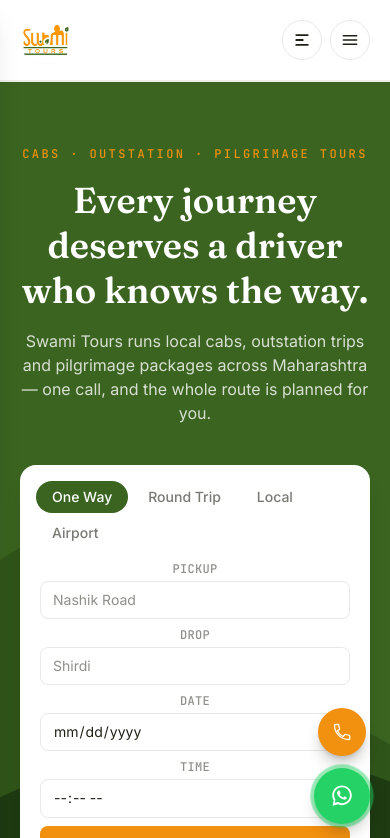
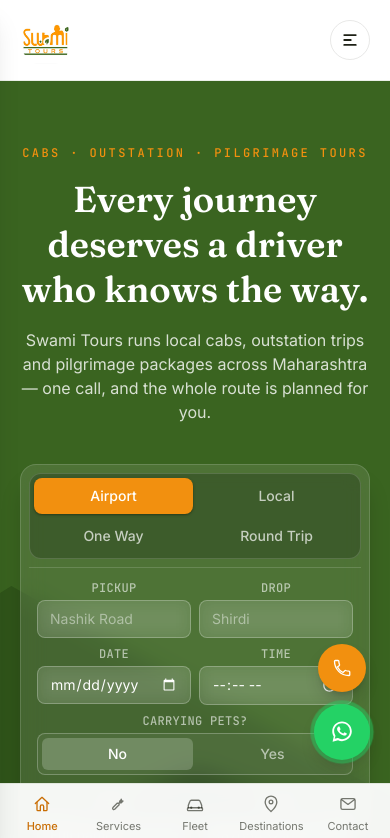
Before and after one commit to swamitoursdev/swamitours, a Next.js app: page / in a window 390 px wide. Shown: the top 838 px of the page. Built offline with nearby package versions, Linux system fonts and the light colour scheme.

Commit message:
Feat - Fixing Booking UI

```diff
--- a/components/home/BookingWidget.tsx
+++ b/components/home/BookingWidget.tsx
@@ -2,24 +2,68 @@
 
 import { useState } from "react";
 
-const tripTypes = ["One Way", "Round Trip", "Local", "Airport"] as const;
+const tripTypes = ["Airport", "Local", "One Way", "Round Trip"] as const;
 
 export default function BookingWidget() {
-  const [tripType, setTripType] = useState<(typeof tripTypes)[number]>("One Way");
+  const [tripType, setTripType] = useState<(typeof tripTypes)[number]>("Airport");
+  const [carryingPets, setCarryingPets] = useState(false);
+
+  const isRoundTrip = tripType === "Round Trip";
+
+  const inputClasses =
+    "w-full rounded-lg border border-white/25 bg-white/10 px-3 py-2 text-sm text-white placeholder-white/45 backdrop-blur-sm transition-colors focus:outline-2 focus:outline-saffron focus:bg-white/15 [color-scheme:dark]";
+  const labelClasses = "text-xs font-mono uppercase tracking-wide text-white/60";
+
+  const petsField = (
+    <div className="flex flex-col gap-1 col-span-2 sm:col-span-1">
+      <span className={labelClasses}>Carrying Pets?</span>
+      <div className="flex gap-1 rounded-lg border border-white/25 bg-white/5 p-1">
+        <button
+          type="button"
+          onClick={() => setCarryingPets(false)}
+          aria-pressed={!carryingPets}
+          className={`flex-1 rounded-md py-1.5 text-sm font-medium transition-colors ${
+            !carryingPets
+              ? "bg-white/20 text-white"
+              : "text-white/60 hover:bg-white/10"
+          }`}
+        >
+          No
+        </button>
+        <button
+          type="button"
+          onClick={() => setCarryingPets(true)}
+          aria-pressed={carryingPets}
+          className={`flex-1 rounded-md py-1.5 text-sm font-medium transition-colors ${
+            carryingPets
+              ? "bg-white/20 text-white"
+              : "text-white/60 hover:bg-white/10"
+          }`}
+        >
+          Yes
+        </button>
+      </div>
+      {carryingPets && (
+        <span className="text-[11px] text-white/50 mt-0.5">
+          Additional pet charges apply
+        </span>
+      )}
+    </div>
+  );
 
   return (
-    <div className="w-full max-w-3xl rounded-2xl bg-white shadow-xl shadow-ink/10 p-2">
-      <div className="flex flex-wrap gap-1 p-2">
+    <div className="w-full rounded-2xl border border-white/15 bg-white/10 shadow-xl shadow-black/20 backdrop-blur-md p-2 sm:p-3">
+      <div className="grid grid-cols-2 sm:grid-cols-4 gap-1 rounded-xl border border-white/15 bg-black/20 p-1 sm:p-1.5">
         {tripTypes.map((type) => (
           <button
             key={type}
             type="button"
             onClick={() => setTripType(type)}
             aria-pressed={tripType === type}
-            className={`rounded-full px-4 py-1.5 text-sm font-medium transition-colors ${
+            className={`w-full rounded-lg px-4 py-2 text-sm font-medium text-center transition-colors ${
               tripType === type
-                ? "bg-moss text-white"
-                : "text-ink/60 hover:bg-sand"
+                ? "bg-saffron text-white shadow-sm shadow-black/30"
+                : "text-white/70 hover:bg-white/10"
             }`}
           >
             {type}
@@ -27,55 +71,110 @@ export default function BookingWidget() {
         ))}
       </div>
 
-      <form className="grid grid-cols-1 sm:grid-cols-2 lg:grid-cols-5 gap-2 p-3 pt-1">
-        <label className="flex flex-col gap-1 lg:col-span-1">
-          <span className="text-xs font-mono uppercase tracking-wide text-ink/50">
-            Pickup
-          </span>
+      <form className="flex flex-col gap-2 p-2 sm:p-3 pt-3 mt-2 border-t border-white/15">
+        {/* Route / date / time */}
+        <div className="grid grid-cols-2 sm:grid-cols-3 lg:grid-cols-5 gap-2">
+          <label className="flex flex-col gap-1 col-span-1">
+            <span className={labelClasses}>Pickup</span>
             <input
               type="text"
               placeholder="Nashik Road"
-            className="rounded-lg border border-ink/10 px-3 py-2 text-sm focus:outline-2 focus:outline-saffron"
+              className={inputClasses}
             />
           </label>
 
-        <label className="flex flex-col gap-1 lg:col-span-1">
-          <span className="text-xs font-mono uppercase tracking-wide text-ink/50">
+          <label className="flex flex-col gap-1 col-span-1">
+            <span className={labelClasses}>
               {tripType === "Local" ? "Package" : "Drop"}
             </span>
             <input
               type="text"
               placeholder={tripType === "Local" ? "4hr / 40km" : "Shirdi"}
-            className="rounded-lg border border-ink/10 px-3 py-2 text-sm focus:outline-2 focus:outline-saffron"
+              className={inputClasses}
             />
           </label>
 
-        <label className="flex flex-col gap-1 lg:col-span-1">
-          <span className="text-xs font-mono uppercase tracking-wide text-ink/50">
-            Date
+          <label className="flex flex-col gap-1 col-span-1">
+            <span className={labelClasses}>
+              {isRoundTrip ? "Departure Date" : "Date"}
             </span>
+            <input type="date" className={inputClasses} />
+          </label>
+
+          <label className="flex flex-col gap-1 col-span-1">
+            <span className={labelClasses}>
+              {isRoundTrip ? "Departure Time" : "Time"}
+            </span>
+            <input type="time" className={inputClasses} />
+          </label>
+
+          {!isRoundTrip && petsField}
+        </div>
+
+        {/* Return date/time, only for Round Trip */}
+        {isRoundTrip && (
+          <div className="grid grid-cols-2 sm:grid-cols-3 lg:grid-cols-5 gap-2">
+            <label className="flex flex-col gap-1 col-span-1 lg:col-start-3">
+              <span className={labelClasses}>Return Date</span>
+              <input type="date" className={inputClasses} />
+            </label>
+
+            <label className="flex flex-col gap-1 col-span-1">
+              <span className={labelClasses}>Return Time</span>
+              <input type="time" className={inputClasses} />
+            </label>
+
+            {petsField}
+          </div>
+        )}
+
+        {/* Passenger details */}
+        <div className="grid grid-cols-2 sm:grid-cols-3 lg:grid-cols-5 gap-2 pt-2 mt-1 border-t border-white/15">
+          <label className="flex flex-col gap-1 col-span-1">
+            <span className={labelClasses}>Name</span>
             <input
-            type="date"
-            className="rounded-lg border border-ink/10 px-3 py-2 text-sm focus:outline-2 focus:outline-saffron"
+              type="text"
+              placeholder="Full name"
+              className={inputClasses}
             />
           </label>
 
-        <label className="flex flex-col gap-1 lg:col-span-1">
-          <span className="text-xs font-mono uppercase tracking-wide text-ink/50">
-            Time
-          </span>
+          <label className="flex flex-col gap-1 col-span-1">
+            <span className={labelClasses}>Phone</span>
             <input
-            type="time"
-            className="rounded-lg border border-ink/10 px-3 py-2 text-sm focus:outline-2 focus:outline-saffron"
+              type="tel"
+              placeholder="9876543210"
+              className={inputClasses}
+            />
+          </label>
+
+          <label className="flex flex-col gap-1 col-span-1">
+            <span className={labelClasses}>Passengers</span>
+            <input
+              type="number"
+              min={1}
+              placeholder="2"
+              className={inputClasses}
+            />
+          </label>
+
+          <label className="flex flex-col gap-1 col-span-1">
+            <span className={labelClasses}>Luggage (bags)</span>
+            <input
+              type="number"
+              min={0}
+              placeholder="1"
+              className={inputClasses}
             />
           </label>
 
           <button
             type="submit"
-          className="self-end rounded-lg bg-saffron px-4 py-2.5 text-sm font-semibold text-white hover:bg-saffron-dark transition-colors lg:col-span-1"
+            className="self-end rounded-lg bg-saffron px-4 py-2.5 text-sm font-semibold text-white hover:bg-saffron-dark transition-colors col-span-2 sm:col-span-1"
           >
             Search Cabs
           </button>
+        </div>
       </form>
     </div>
   );
--- a/components/layout/Header.tsx
+++ b/components/layout/Header.tsx
@@ -5,15 +5,84 @@ import Image from "next/image";
 import Link from "next/link";
 import { usePathname } from "next/navigation";
 
-// These are in-page section anchors that only exist on the home page ("/").
-// They're prefixed with "/" so they still work correctly from other routes
-// (the browser will navigate home first, then jump to the section).
+const anchorIconProps = {
+  width: 20,
+  height: 20,
+  viewBox: "0 0 24 24",
+  fill: "none" as const,
+  "aria-hidden": true as const,
+};
+
+// In-page section anchors — only meaningful on the home page ("/").
+// Rendered as a bottom nav bar on mobile, and as a horizontal nav on desktop.
 const navLinks = [
-  { label: "Home", href: "/#home" },
-  { label: "Services", href: "/#services" },
-  { label: "Fleet", href: "/#fleet" },
-  { label: "Destinations", href: "/#destinations" },
-  { label: "Contact", href: "/#contact" },
+  {
+    label: "Home",
+    href: "/#home",
+    id: "home",
+    icon: (
+      <svg {...anchorIconProps}>
+        <path d="M4 11.5 12 4l8 7.5" stroke="currentColor" strokeWidth="1.6" strokeLinecap="round" strokeLinejoin="round" />
+        <path d="M6 10v9a1 1 0 0 0 1 1h3v-5a2 2 0 0 1 2-2h0a2 2 0 0 1 2 2v5h3a1 1 0 0 0 1-1v-9" stroke="currentColor" strokeWidth="1.6" strokeLinecap="round" strokeLinejoin="round" />
+      </svg>
+    ),
+  },
+  {
+    label: "Services",
+    href: "/#services",
+    id: "services",
+    icon: (
+      <svg {...anchorIconProps}>
+        <path
+          d="M14.7 6.3a3.5 3.5 0 0 1-4.6 4.6l-5.4 5.4a1.5 1.5 0 0 0 2.1 2.1l5.4-5.4a3.5 3.5 0 0 1 4.6-4.6l-2.1 2.1-1.5-.4-.4-1.5 2.1-2.1Z"
+          stroke="currentColor"
+          strokeWidth="1.6"
+          strokeLinecap="round"
+          strokeLinejoin="round"
+        />
+      </svg>
+    ),
+  },
+  {
+    label: "Fleet",
+    href: "/#fleet",
+    id: "fleet",
+    icon: (
+      <svg {...anchorIconProps}>
+        <path d="M4 16.5v-3l1.8-4.6A2 2 0 0 1 7.7 7.5h8.6a2 2 0 0 1 1.9 1.4l1.8 4.6v3" stroke="currentColor" strokeWidth="1.6" strokeLinecap="round" strokeLinejoin="round" />
+        <rect x="3" y="16.5" width="18" height="3.5" rx="1" stroke="currentColor" strokeWidth="1.6" />
+        <circle cx="7.5" cy="16.5" r="1.4" fill="currentColor" />
+        <circle cx="16.5" cy="16.5" r="1.4" fill="currentColor" />
+      </svg>
+    ),
+  },
+  {
+    label: "Destinations",
+    href: "/#destinations",
+    id: "destinations",
+    icon: (
+      <svg {...anchorIconProps}>
+        <path
+          d="M12 21s7-6.1 7-11.5A7 7 0 0 0 5 9.5C5 14.9 12 21 12 21Z"
+          stroke="currentColor"
+          strokeWidth="1.6"
+          strokeLinejoin="round"
+        />
+        <circle cx="12" cy="9.5" r="2.2" stroke="currentColor" strokeWidth="1.6" />
+      </svg>
+    ),
+  },
+  {
+    label: "Contact",
+    href: "/#contact",
+    id: "contact",
+    icon: (
+      <svg {...anchorIconProps}>
+        <rect x="3.5" y="5.5" width="17" height="13" rx="2" stroke="currentColor" strokeWidth="1.6" />
+        <path d="m4.5 7 7.5 5.5L19.5 7" stroke="currentColor" strokeWidth="1.6" strokeLinecap="round" strokeLinejoin="round" />
+      </svg>
+    ),
+  },
 ];
 
 type PageLink = {
@@ -142,13 +211,13 @@ const pageLinks: PageLink[] = [
 ];
 
 export default function Header() {
-  const [open, setOpen] = useState(false); // existing mobile anchor-link dropdown
-  const [sidebarOpen, setSidebarOpen] = useState(false); // new page-links drawer
+  const [sidebarOpen, setSidebarOpen] = useState(false); // page-links drawer
+  const [activeSection, setActiveSection] = useState("home"); // scroll-spy for bottom nav
   const pathname = usePathname();
+  const isHome = pathname === "/";
 
   useEffect(() => {
     setSidebarOpen(false);
-    setOpen(false);
   }, [pathname]);
 
   useEffect(() => {
@@ -158,10 +227,38 @@ export default function Header() {
     };
   }, [sidebarOpen]);
 
+  // Scroll-spy: highlight whichever section is currently in view on the home page.
+  useEffect(() => {
+    if (!isHome) return;
+
+    const sections = navLinks
+      .map((link) => document.getElementById(link.id))
+      .filter((el): el is HTMLElement => el !== null);
+
+    if (sections.length === 0) return;
+
+    const observer = new IntersectionObserver(
+      (entries) => {
+        const visible = entries
+          .filter((entry) => entry.isIntersecting)
+          .sort((a, b) => b.intersectionRatio - a.intersectionRatio);
+
+        if (visible[0]) {
+          setActiveSection(visible[0].target.id);
+        }
+      },
+      { rootMargin: "-45% 0px -45% 0px", threshold: 0 }
+    );
+
+    sections.forEach((el) => observer.observe(el));
+    return () => observer.disconnect();
+  }, [isHome]);
+
   return (
+    <>
     <header className="sticky top-0 z-50 bg-white/95 backdrop-blur border-b border-moss/10">
       <div className="mx-auto max-w-6xl px-5 sm:px-8 h-20 flex items-center justify-between">
-        <Link href="#home" className="flex items-center gap-2" onClick={() => setOpen(false)}>
+        <Link href="#home" className="flex items-center gap-2">
           <Image
             src="/assets/swami-logo.jpeg"
             alt="Swami Tours"
@@ -176,7 +273,7 @@ export default function Header() {
         </Link>
 
         {/* Desktop nav — section anchors, only meaningful on the home page */}
-        {pathname === "/" && (
+        {isHome && (
           <nav className="hidden md:flex items-center gap-8 font-sans text-sm text-ink/80">
             {navLinks.map((link) => (
               <Link
@@ -205,7 +302,7 @@ export default function Header() {
             Call Now
           </a>
 
-          {/* NEW: sidebar toggle — opens drawer with links to the app pages */}
+          {/* Only menu button now — opens the drawer with links to the app pages */}
           <button
             type="button"
             onClick={() => setSidebarOpen(true)}
@@ -220,60 +317,13 @@ export default function Header() {
               <rect x="4" y="16.8" width="16" height="2.2" rx="1.1" fill="currentColor" />
             </svg>
           </button>
-
-          {/* Mobile anchor-menu toggle — only relevant on the home page */}
-          {pathname === "/" && (
-            <button
-              type="button"
-              onClick={() => setOpen((v) => !v)}
-              aria-expanded={open}
-              aria-controls="mobile-menu"
-              aria-label={open ? "Close menu" : "Open menu"}
-              className="md:hidden inline-flex h-10 w-10 items-center justify-center rounded-full border border-ink/10 text-ink"
-            >
-              <svg width="20" height="20" viewBox="0 0 24 24" fill="none" aria-hidden="true">
-                {open ? (
-                  <path d="M6 6l12 12M18 6L6 18" stroke="currentColor" strokeWidth="1.8" strokeLinecap="round" />
-                ) : (
-                  <path d="M4 7h16M4 12h16M4 17h16" stroke="currentColor" strokeWidth="1.8" strokeLinecap="round" />
-                )}
-              </svg>
-            </button>
-          )}
         </div>
       </div>
 
-      {/* Mobile anchor-dropdown — only relevant on the home page */}
-      {pathname === "/" && (
-        <div
-          id="mobile-menu"
-          className={`md:hidden overflow-hidden border-t border-moss/10 bg-white transition-[max-height] duration-300 ${
-            open ? "max-h-96" : "max-h-0"
-          }`}
-        >
-          <nav className="flex flex-col px-5 py-4 gap-1 font-sans text-sm text-ink/80">
-            {navLinks.map((link) => (
-              <Link
-                key={link.href}
-                href={link.href}
-                onClick={() => setOpen(false)}
-                className="rounded-lg px-3 py-2.5 hover:bg-sand hover:text-saffron-dark transition-colors"
-              >
-                {link.label}
-              </Link>
-            ))}
-            <a
-              href="tel:+919324378802"
-              onClick={() => setOpen(false)}
-              className="mt-2 inline-flex items-center justify-center gap-2 rounded-full bg-saffron px-4 py-2.5 text-sm font-medium text-white hover:bg-saffron-dark transition-colors"
-            >
-              Call Now — 93243 78802
-            </a>
-          </nav>
-        </div>
-      )}
+    </header>
 
-      {/* NEW: backdrop for the pages drawer */}
+      {/* Backdrop for the pages drawer — rendered outside <header> so backdrop-blur's
+          containing-block effect doesn't hijack this element's fixed positioning */}
       <div
         onClick={() => setSidebarOpen(false)}
         aria-hidden="true"
@@ -282,7 +332,7 @@ export default function Header() {
         }`}
       />
 
-      {/* NEW: slide-in drawer with links to the app pages */}
+      {/* Slide-in drawer with links to the app pages */}
       <aside
         id="page-nav-drawer"
         role="dialog"
@@ -344,6 +394,32 @@ export default function Header() {
           })}
         </nav>
       </aside>
-    </header>
+
+      {/* NEW: bottom nav bar — replaces the old mobile anchor-dropdown. Home page + mobile only. */}
+      {isHome && (
+        <nav
+          aria-label="Section navigation"
+          className="md:hidden fixed inset-x-0 bottom-0 z-40 border-t border-moss/10 bg-white/95 backdrop-blur pb-[env(safe-area-inset-bottom)]"
+        >
+          <div className="flex items-stretch justify-between px-1">
+            {navLinks.map((link) => {
+              const isActive = activeSection === link.id;
+              return (
+                <Link
+                  key={link.href}
+                  href={link.href}
+                  className={`flex flex-1 flex-col items-center justify-center gap-1 py-2.5 text-[11px] transition-colors ${
+                    isActive ? "text-saffron-dark" : "text-ink/60 hover:text-ink"
+                  }`}
+                >
+                  {link.icon}
+                  <span className={isActive ? "font-medium" : ""}>{link.label}</span>
+                </Link>
+              );
+            })}
+          </div>
+        </nav>
+      )}
+    </>
   );
 }
--- a/components/ui/FloatingContact.tsx
+++ b/components/ui/FloatingContact.tsx
@@ -4,7 +4,7 @@
  */
 export default function FloatingContact() {
   return (
-    <div className="md:hidden fixed bottom-5 right-5 z-50 flex flex-col items-center gap-3">
+    <div className="md:hidden fixed bottom-[calc(5.25rem+env(safe-area-inset-bottom))] right-5 z-50 flex flex-col items-center gap-3">
       <a
         href="tel:+919324378802"
         aria-label="Call Swami Tours"
```
Lines whose indentation alone changed are shown as unchanged.
